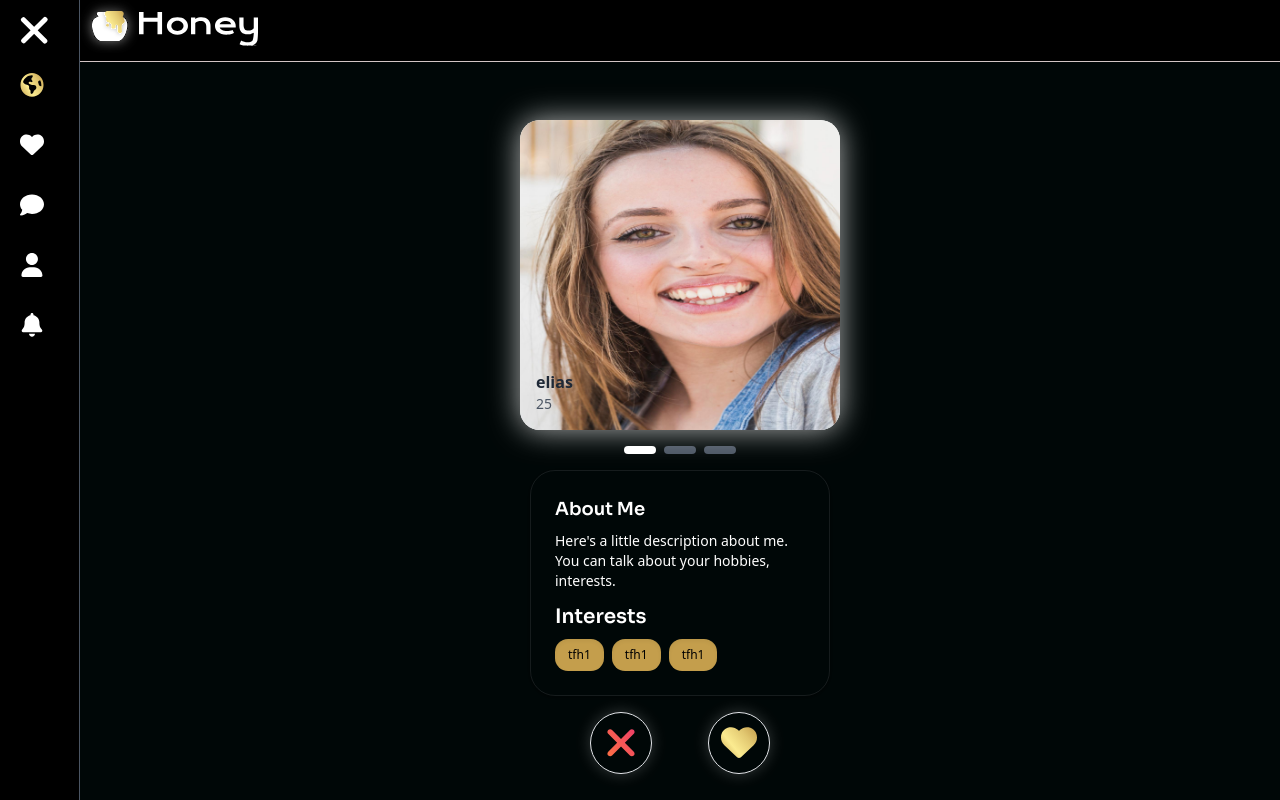
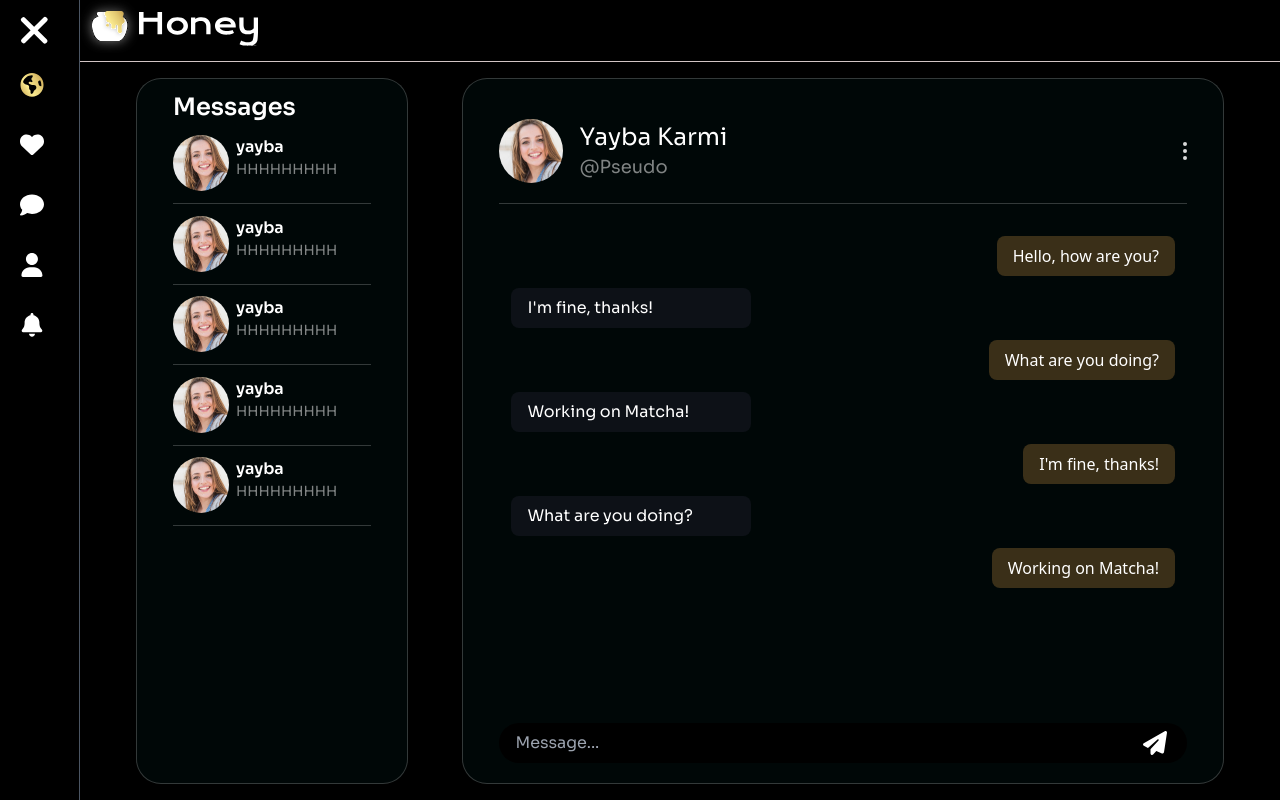
Before and after one commit to mamali543/matcha, an Angular app in the folder client/: page / in a window 1280 px wide. Built offline with nearby package versions, Linux system fonts and the light colour scheme.

Commit message:
chat done

```diff
--- a/client/src/app/components/chat/chat.component.html
+++ b/client/src/app/components/chat/chat.component.html
@@ -1,4 +1,3 @@
-
 <div class="py-4 px-14 w-[100%] h-[100%] flex justify-between">
     <div class="w-[25%] h-full custom-border rounded-[25px] py-3 px-9 flex flex-col gap-3 bg-[#000707]">
         <h1 class="font-sora text-2xl font-semibold text-primary">Messages</h1>
@@ -13,19 +12,24 @@
                     <div class="text-lg custom-text">@Pseudo</div>
                 </div>
             </div>
-            <img src="/assets/dots.svg" alt="">
+            <img src="/assets/dots.svg" alt="" class="cursor-pointer">
         </div>
         <hr class="custom-hr">
         <!-- Chat messages area -->
-        <div class="flex-1 overflow-y-auto p-3">
+        <div class="flex-1 overflow-y-auto p-3 space-y-3">
             <div *ngFor="let message of messages; let i = index" [class.text-right]="i % 2 === 0" [class.text-left]="i % 2 !== 0" class="message">
               <div class="inline-block max-w-[80%] rounded-lg px-4 py-2"
                    [ngClass]=" {'bg-[#3a2f18] text-white font-sora min-w-60 text-left': i % 2 === 0, 'bg-[#0D1117] text-primary font-sora min-w-60 ': i % 2 !== 0}">
                 {{ message }}
               </div>
             </div>
-          </div>
 
+        </div>
+        <!-- Input field for new messages -->
+        <div class="pt-4 flex relative">
+            <input type="text" placeholder="Message..." class="w-full pl-4 pr-10 py-2 rounded-[25px] bg-secondary text-primary font-sora outline-none border-none" autofocus>
+            <img src="/assets/paper.svg" alt="" class="absolute right-2 top-1/2 transform -translate-y-1/2 w-6 h-6 mr-3 mt-2">
+        </div>
 
     </div>
 </div>
--- a/client/src/app/components/chat/chat.component.ts
+++ b/client/src/app/components/chat/chat.component.ts
@@ -10,7 +10,7 @@ import { ChatService } from 'src/app/services/chat.service';
 })
 export class ChatComponent implements OnInit {
 
-  messages = ['Hello, how are you?', 'I\'m fine, thanks!', 'What are you doing?', 'Working on Matcha!'];
+  messages = ['Hello, how are you?', 'I\'m fine, thanks!', 'What are you doing?', 'Working on Matcha!', 'I\'m fine, thanks!', 'What are you doing?', 'Working on Matcha!', ];
 
   discussions!: Discussion[];
 
--- a/client/src/app/components/chat/discussion/discussion.component.html
+++ b/client/src/app/components/chat/discussion/discussion.component.html
@@ -1,7 +1,7 @@
 <div class="flex flex-col gap-3">
     <div class=" flex  w-[83%]">
         <div>
-            <img src="{{discussion!.sender.images[1]}}" alt="" class="w-14 h-14 rounded-full mr-3">
+            <img src="{{discussion!.sender.images[0]}}" alt="" class="w-14 h-14 rounded-full mr-3">
         </div>
         <div class="flex flex-col text-primary font-sora font-semibold">
             <p>{{discussion?.sender?.name}}</p>
--- a/client/src/app/layout/layout.component.html
+++ b/client/src/app/layout/layout.component.html
@@ -22,9 +22,9 @@
         <hr class=" w-[100%] border-t-[0.5px] border-[#D2C5C5] mt-2">
       </div>
       <!-- <App-notifications class="w-[100%] h-[100%]" ></App-notifications> -->
-      <app-home class="flex-1"></app-home>
+      <!-- <app-home class="flex-1"></app-home> -->
       <!-- <app-matches class="w-[100%] h-[100%]"></app-matches> -->
-      <!-- <app-chat class="w-[100%] h-[100%]"></app-chat> -->
+      <app-chat class="w-[100%] h-[100%]"></app-chat>
       <!-- <app-notifications></app-notifications> -->
     </div>
   </div>
```
Also changed, not shown: client/src/assets/paper.svg (added).
